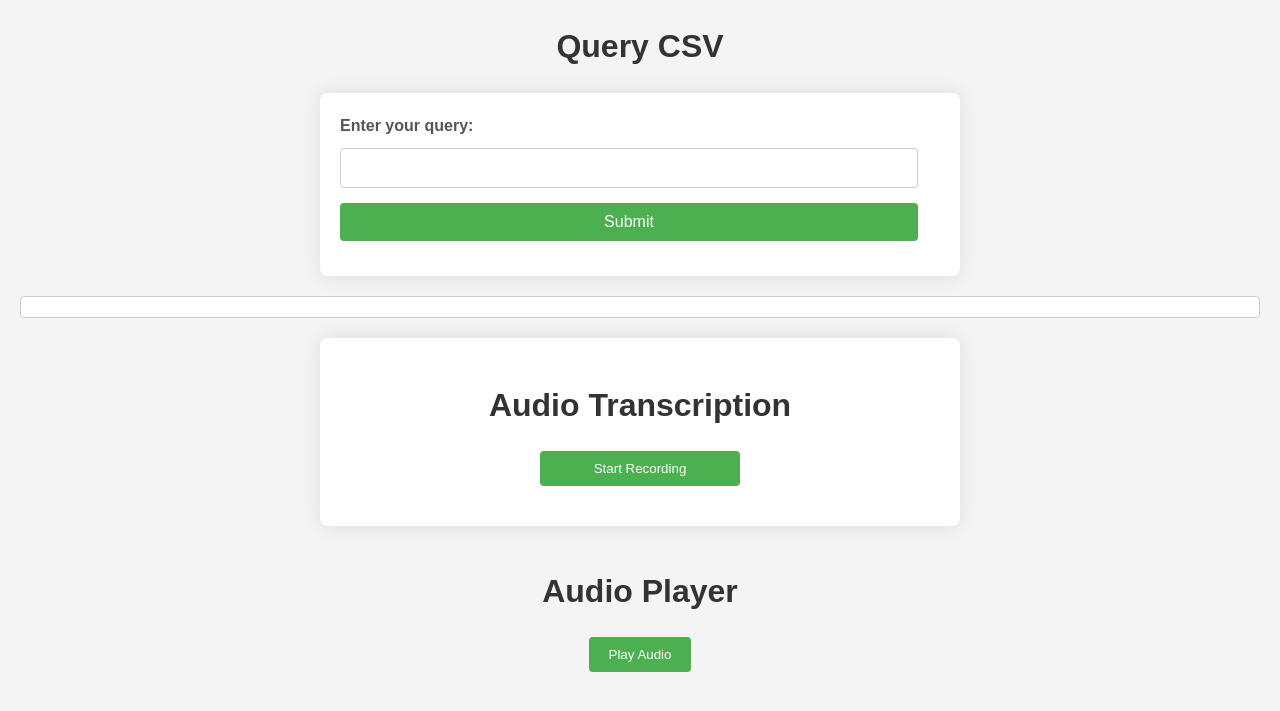
After one commit to raviarthink/sensethink, a Flask app: page /query in a window 1280 px wide. The commit adds this page. Shown: the top 711 px of the page. Run offline with Flask 3, Linux system fonts and the light colour scheme; parts of the project's set-up code (start-up, migrations or seed data) failed here and were passed over.

Commit message:
added new clustering model which divides the data into healthy and not healthy section and also created new css for the web pages

```diff
--- a/app.py
+++ b/app.py
@@ -4,6 +4,9 @@ import pyaudio
 import wave
 import whisper
 import io
+import tempfile
+import openai
+
 import pandas as pd
 import numpy as np
 from sklearn.preprocessing import StandardScaler
@@ -15,6 +18,12 @@ from dotenv import load_dotenv
 import keras.losses
 from authlib.integrations.flask_client import OAuth
 from authlib.common.security import generate_token
+from langchain_experimental.agents.agent_toolkits.csv.base import create_csv_agent
+from langchain_openai import ChatOpenAI
+from pathlib import Path
+from dotenv import load_dotenv
+
+
 app = Flask(__name__)
 
 oauth = OAuth(app)
@@ -46,11 +55,19 @@ FORMAT = pyaudio.paInt16
 CHANNELS = int(os.getenv('CHANNELS', 1))
 RATE = int(os.getenv('RATE', 44100))
 CHUNK = int(os.getenv('CHUNK', 1024))
-RECORD_SECONDS = int(os.getenv('RECORD_SECONDS', 5))  # Adjust as needed
+RECORD_SECONDS = int(os.getenv('RECORD_SECONDS', 5))
+
+# Temporary directory to store audio recordings
+UPLOAD_FOLDER = os.getenv('UPLOAD_FOLDER', '/tmp')
+if not os.path.exists(UPLOAD_FOLDER):
+    os.makedirs(UPLOAD_FOLDER)
 
 # Load models and scaler
 model = whisper.load_model(os.getenv('MODEL_PATH', 'base'))
-
+# Set up the OpenAI API key
+openai.api_key = os.getenv("OPENAI_API_KEY")
+llm = ChatOpenAI(temperature=0.7)
+agent_executor = None
 # Load LSTM model with custom_objects to handle custom loss function
 try:
     lstm_model = load_model(os.getenv('LSTM_MODEL_PATH', 'lstm_model.h5'), custom_objects={'mse': keras.losses.mean_squared_error})
@@ -59,11 +76,10 @@ except ValueError as e:
 
 rf_model = joblib.load(os.getenv('RF_MODEL_PATH', 'best_random_forest_model.pkl'))
 scaler = joblib.load(os.getenv('SCALER_PATH', 'scaler.pkl'))
+kmeans_model = joblib.load('kmeans_model.pkl')
 
-# Temporary directory to store audio recordings
-UPLOAD_FOLDER = os.getenv('UPLOAD_FOLDER', '/tmp')
-if not os.path.exists(UPLOAD_FOLDER):
-    os.makedirs(UPLOAD_FOLDER)
+
+
 
 # Define global variables to hold prediction results
 results = []
@@ -80,37 +96,42 @@ def icreate():
 def index():
     return render_template('index.html')
 
-@app.route('/transcribe', methods=['POST'])
-def transcribe():
-    if 'audio' not in request.files:
-        return "No file part", 400
+# @app.route('/transcribe', methods=['POST'])
+# def transcribe():
+#     if 'audio' not in request.files:
+#         return "No file part", 400
 
-    file = request.files['audio']
-    if file.filename == '':
-        return "No selected file", 400
+#     file = request.files['audio']
+#     if file.filename == '':
+#         return "No selected file", 400
 
-    if file:
-        filepath = os.path.join(UPLOAD_FOLDER, file.filename)
-        file.save(filepath)
-        print(f"Saved file to {filepath}")
+#     if file:
+#         filepath = os.path.join(UPLOAD_FOLDER, file.filename)
+#         file.save(filepath)
+#         print(f"Saved file to {filepath}")
 
-        try:
-            # Transcribe audio forcing English language
-            result = model.transcribe(filepath, language='en')
-            text_en = result['text']
-            print(f"Transcription (English): {text_en}")
+#         try:
+#             # Transcribe audio forcing English language
+#             result = model.transcribe(filepath, language='en')
+#             text_en = result['text']
+#             print(f"Transcription (English): {text_en}")
 
-            os.remove(filepath)
-            print(f"Removed file {filepath}")
+#             os.remove(filepath)
+#             print(f"Removed file {filepath}")
 
-            return jsonify({"transcription_en": text_en})
+#             return jsonify({"transcription_en": text_en})
 
-        except Exception as e:
-            print(f"Error during transcription: {e}")
-            return str(e), 500
+#         except Exception as e:
+#             print(f"Error during transcription: {e}")
+#             return str(e), 500
+
 @app.route('/rulpredictions', methods=['GET','POST'])
 def rulpredictions():
     return render_template('rulpredictions.html')
+
+@app.route('/langchain', methods=['GET','POST'])
+def langchain():
+    return render_template('langchain_index.html')
 
 @app.route('/predict', methods=['POST'])
 def predict():
@@ -142,10 +163,10 @@ def predict():
 
         if model_type == 'LSTM':
             # Reshape the data to fit the LSTM input requirements
-            X_scaled = X_scaled.reshape((X_scaled.shape[0], 1, X_scaled.shape[1]))
+            X_scaled_lstm = X_scaled.reshape((X_scaled.shape[0], 1, X_scaled.shape[1]))
 
             # Predict RUL for uploaded data
-            y_pred = lstm_model.predict(X_scaled)
+            y_pred = lstm_model.predict(X_scaled_lstm)
 
         elif model_type == 'RF':
             # Predict RUL using Random Forest model
@@ -168,6 +189,10 @@ def predict():
 
         # Calculate y_true here after dropping and processing data
         y_true = data['RUL'].values
+
+        # Load the KMeans model and predict conditions
+        conditions = kmeans_model.predict(X_scaled)  # Use original 2D scaled data
+        condition_labels = ['Healthy' if cond == 0 else 'Not Healthy' for cond in conditions]  # Adjust the condition labels based on your KMeans clustering
 
         # Prepare response
         results = []
@@ -192,7 +217,8 @@ def predict():
                 'index': i,
                 'predicted_RUL': predicted_RUL,
                 'actual_RUL': actual_RUL,
-                'urgency': urgency
+                'urgency': urgency,
+                'condition': condition_labels[i]  # Add condition to results
             })
 
         # Calculate RMSE (example, adjust as needed)
@@ -221,6 +247,7 @@ def predict():
     except Exception as e:
         print(f"Error processing file: {e}")
         return jsonify({'error': str(e)}), 500
+
 
 @app.route('/download_csv')
 def download_csv():
@@ -274,8 +301,100 @@ def google_auth():
     return redirect('/icreate')
 
 
+@app.route('/query')
+def query_page():
+    return render_template('query.html')
+
+@app.route('/query', methods=['POST'])
+def query():
+    global agent_executor
+
+    user_input = request.form['query']
+    if agent_executor:
+        result = str(agent_executor.invoke(user_input))
+        re = result
+        #Creating a mp3 file with the output
+        client = openai.OpenAI()
+
+        speech_file_path = Path().parent / "hi.mp3"
+        response = client.audio.speech.create(
+            model="tts-1",
+            voice="alloy",
+            input=re
+        )
+        response.stream_to_file(speech_file_path)
+        return jsonify(result=result)
+    else:
+        return jsonify(result="Please upload a CSV file first.")
+
+@app.route('/upload', methods=['POST'])
+def upload():
+    if 'file' not in request.files:
+        return redirect(request.url)
+    file = request.files['file']
+    if file.filename == '':
+        return redirect(request.url)
+    if file and file.filename.endswith('.csv'):
+        filepath = os.path.join(app.config['UPLOAD_FOLDER'], file.filename)
+        file.save(filepath)
+        global agent_executor
+        agent_executor = create_csv_agent(llm, filepath, verbose=True, allow_dangerous_code=True)
+        return redirect(url_for('query_page'))
+    return redirect(request.url)
+
+@app.route('/transcribe', methods=['POST'])
+def transcribe():
+    if 'audio' not in request.files:
+        return "No file part", 400
+
+    file = request.files['audio']
+    if file.filename == '':
+        return "No selected file", 400
+
+    if file:
+        filepath = os.path.join(UPLOAD_FOLDER, file.filename)
+        file.save(filepath)
+        print(f"Saved file to {filepath}")
+
+        try:
+            # Transcribe audio forcing English language
+            result = model.transcribe(filepath, language='en')
+            text_en = result['text']
+            print(f"Transcription (English): {text_en}")
+
+            os.remove(filepath)
+            print(f"Removed file {filepath}")
+
+            # Process text using agent_executor
+            output = str(agent_executor.invoke(text_en))
+            re = output
+            #Creating a mp3 file with the output
+            client = openai.OpenAI()
+
+            speech_file_path = Path().parent / "hi.mp3"
+            response = client.audio.speech.create(
+                model="tts-1",
+                voice="nova",
+                input=re
+                )
+            response.stream_to_file(speech_file_path)
+
+            # Return JSON response with both transcription_en and output
+            return jsonify(transcription_en=text_en, output=output)
+
+        except Exception as e:
+            print(f"Error during transcription: {e}")
+            return str(e), 500
+
+@app.route('/get_audio')
+def get_audio():
+    # Replace 'path_to_your_audio_file.mp3' with the actual path to your MP3 file
+    return send_file('/Users/siddarthayadav/Desktop/Voiceapp/LangchainCode/hi.mp3', mimetype='audio/mpeg')
+
 
 if __name__ == "__main__":
     app.secret_key = os.getenv('SECRET_KEY')
     app.config['SESSION_TYPE'] = 'filesystem'
+    app.config['UPLOAD_FOLDER'] = UPLOAD_FOLDER
+
     app.run(debug=True)
--- /dev/null
+++ b/templates/query.html
@@ -0,0 +1,262 @@
+<!DOCTYPE html>
+<html lang="en">
+<head>
+    <meta charset="UTF-8">
+    <meta name="viewport" content="width=device-width, initial-scale=1.0">
+    <title>Query CSV</title>
+    <style>
+        body {
+            font-family: 'Arial', sans-serif;
+            background-color: #f4f4f4;
+            margin: 20px;
+            line-height: 1.6;
+        }
+
+        h1 {
+            text-align: center;
+            color: #333;
+            margin-bottom: 20px;
+        }
+
+        form {
+            max-width: 600px;
+            margin: 0 auto;
+            padding: 20px;
+            background: #fff;
+            border-radius: 8px;
+            box-shadow: 0 0 20px rgba(0, 0, 0, 0.1);
+        }
+
+        label {
+            display: block;
+            font-weight: bold;
+            margin-bottom: 10px;
+            color: #555;
+        }
+
+        input[type="text"], input[type="file"], input[type="submit"] {
+            width: calc(100% - 22px);
+            padding: 10px;
+            margin-bottom: 15px;
+            border: 1px solid #ccc;
+            border-radius: 4px;
+            box-sizing: border-box;
+            font-size: 16px;
+        }
+
+        input[type="submit"] {
+            background-color: #4CAF50;
+            color: white;
+            border: none;
+            cursor: pointer;
+            transition: background-color 0.3s ease;
+        }
+
+        input[type="submit"]:hover {
+            background-color: #45a049;
+        }
+
+        #queryResult {
+            margin-top: 20px;
+            padding: 10px;
+            background: #fff;
+            border: 1px solid #ccc;
+            border-radius: 4px;
+        }
+
+        /* Voice Transcription Section */
+        #transcriptionContainer {
+            max-width: 600px;
+            margin: 20px auto;
+            background: #fff;
+            padding: 20px;
+            border-radius: 8px;
+            box-shadow: 0 0 20px rgba(0, 0, 0, 0.1);
+        }
+
+        #recordButton {
+            display: block;
+            width: 100%;
+            max-width: 200px;
+            margin: 0 auto;
+            padding: 10px;
+            background-color: #4CAF50;
+            color: white;
+            border: none;
+            border-radius: 4px;
+            cursor: pointer;
+            transition: background-color 0.3s ease;
+        }
+
+        #recordButton:hover {
+            background-color: #45a049;
+        }
+
+        #result {
+            margin-top: 20px;
+        }
+
+        .transcription, .output {
+            margin-bottom: 20px;
+        }
+
+        .transcription h2, .output h2 {
+            color: #333;
+            font-size: 1.2em;
+            margin-bottom: 10px;
+        }
+
+        .transcription p, .output p {
+            color: #555;
+            line-height: 1.5;
+        }
+
+        /* Audio Player Section */
+        .audio-player {
+            text-align: center;
+            margin-top: 40px;
+        }
+
+        .audio-player button {
+            padding: 10px 20px;
+            background-color: #4CAF50;
+            color: white;
+            border: none;
+            border-radius: 4px;
+            cursor: pointer;
+            transition: background-color 0.3s ease;
+        }
+
+        .audio-player button:hover {
+            background-color: #45a049;
+        }
+    </style>
+    <script src="https://code.jquery.com/jquery-3.6.0.min.js"></script>
+</head>
+<body>
+    <h1>Query CSV</h1>
+
+    <!-- Query Form -->
+    <form id="query-form">
+        <label for="query">Enter your query:</label>
+        <input type="text" id="query" name="query" required>
+        <input type="submit" value="Submit">
+    </form>
+
+    <!-- Query Result Section -->
+    <div id="queryResult"></div>
+
+    <!-- Voice Transcription Section -->
+    <div id="transcriptionContainer">
+        <h1>Audio Transcription</h1>
+        <button id="recordButton" onclick="toggleRecording()">Start Recording</button>
+        <div id="result"></div>
+    </div>
+
+    <!-- Audio Player Section -->
+    <div class="audio-player">
+        <h1>Audio Player</h1>
+        <button onclick="playAudio()">Play Audio</button>
+    </div>
+
+    <script>
+        $(document).ready(function() {
+            $('#query-form').on('submit', function(e) {
+                e.preventDefault();
+
+                const query = $('#query').val();
+
+                $.ajax({
+                    url: '/query',
+                    type: 'POST',
+                    data: { query: query },
+                    success: function(response) {
+                        if (response.result) {
+                            $('#queryResult').html(`<p><strong>Result:</strong> ${response.result}</p>`);
+                        } else {
+                            $('#queryResult').html(`<p><strong>Error:</strong> ${response.error}</p>`);
+                        }
+                    },
+                    error: function(xhr, status, error) {
+                        $('#queryResult').html(`<p><strong>Error:</strong> ${xhr.responseText}</p>`);
+                    }
+                });
+            });
+        });
+
+        let isRecording = false;
+        let chunks = [];
+        let mediaRecorder;
+
+        function toggleRecording() {
+            if (!isRecording) {
+                startRecording();
+            } else {
+                stopRecording();
+            }
+        }
+
+        function startRecording() {
+            navigator.mediaDevices.getUserMedia({ audio: true })
+                .then(function(stream) {
+                    mediaRecorder = new MediaRecorder(stream);
+                    mediaRecorder.ondataavailable = function(e) {
+                        chunks.push(e.data);
+                    };
+                    mediaRecorder.onstop = function() {
+                        const blob = new Blob(chunks, { 'type' : 'audio/wav' });
+                        chunks = [];
+                        uploadAudio(blob);
+                    };
+                    mediaRecorder.start();
+                    console.log('Recording started');
+                    document.getElementById('recordButton').innerText = 'Finish Recording';
+                    isRecording = true;
+                })
+                .catch(function(err) {
+                    console.error('Error accessing microphone:', err);
+                });
+        }
+
+        function stopRecording() {
+            mediaRecorder.stop();
+            console.log('Recording stopped');
+            document.getElementById('recordButton').innerText = 'Start Recording';
+            isRecording = false;
+        }
+
+        function uploadAudio(blob) {
+            const formData = new FormData();
+            formData.append('audio', blob, 'recording.wav');
+
+            fetch('/transcribe', {
+                method: 'POST',
+                body: formData
+            })
+            .then(response => response.json())
+            .then(result => {
+                const resultDiv = document.getElementById('result');
+                resultDiv.innerHTML = `
+                    <div class="transcription">
+                        <h2>Transcription (English):</h2>
+                        <p>${result.transcription_en}</p>
+                    </div>
+                    <div class="output">
+                        <h2>Output:</h2>
+                        <p>${result.output}</p>
+                    </div>
+                `;
+            })
+            .catch(error => {
+                console.error('Error:', error);
+                document.getElementById('result').innerText = 'An error occurred during transcription.';
+            });
+        }
+
+        function playAudio() {
+            var audio = new Audio('/get_audio');
+            audio.play();
+        }
+    </script>
+</body>
+</html>
--- a/templates/results.html
+++ b/templates/results.html
@@ -89,6 +89,7 @@
                 <th><a href="/sort?col=predicted_RUL">Predicted RUL</a></th>
                 <th><a href="/sort?col=actual_RUL">Actual RUL</a></th>
                 <th><a href="/sort?col=urgency">Urgency</a></th>  <!-- Add Urgency column -->
+                <th><a href="/sort?col=condition">Condition</a></th> <!-- Add Condition column -->
             </tr>
         </thead>
         <tbody>
@@ -100,6 +101,7 @@
                     {{ result.actual_RUL }}
                 </td>
                 <td>{{ result.urgency }}</td>  <!-- Display Urgency -->
+                <td>{{ result.condition }}</td> <!-- Display Condition -->
             </tr>
             {% endfor %}
         </tbody>
```
Also changed, not shown: templates/dashboard.html (+15 -13 lines), templates/index.html (+19 -19 lines), templates/langchain_index.html (added, +75 -0 lines), 2 other files.
